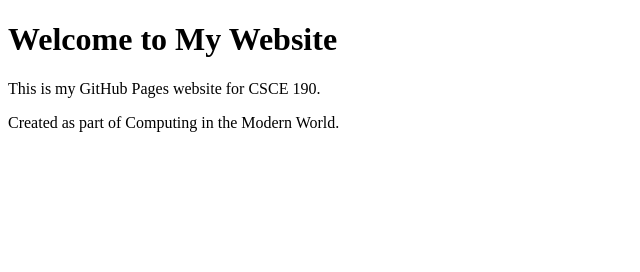
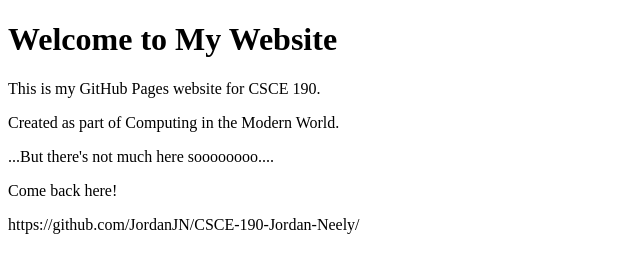
Before and after one commit to JordanJN/JordanJN.github.io, a plain HTML site: page index.html in a window 1280 px wide. Shown: the whole page, without its empty margins (0-640 px from the left). Drawn offline with Linux system fonts and the light colour scheme.

Commit message:
Add more content to index.html
Added additional paragraphs to provide more context about the website.

```diff
--- a/index.html
+++ b/index.html
@@ -9,5 +9,8 @@
     <h1>Welcome to My Website</h1>
     <p>This is my GitHub Pages website for CSCE 190.</p>
     <p>Created as part of Computing in the Modern World.</p>
+    <p>...But there's not much here soooooooo....</p>
+    <p>Come back here!</p>
+    <p>https://github.com/JordanJN/CSCE-190-Jordan-Neely/</p>
 </body>
 </html>
```
